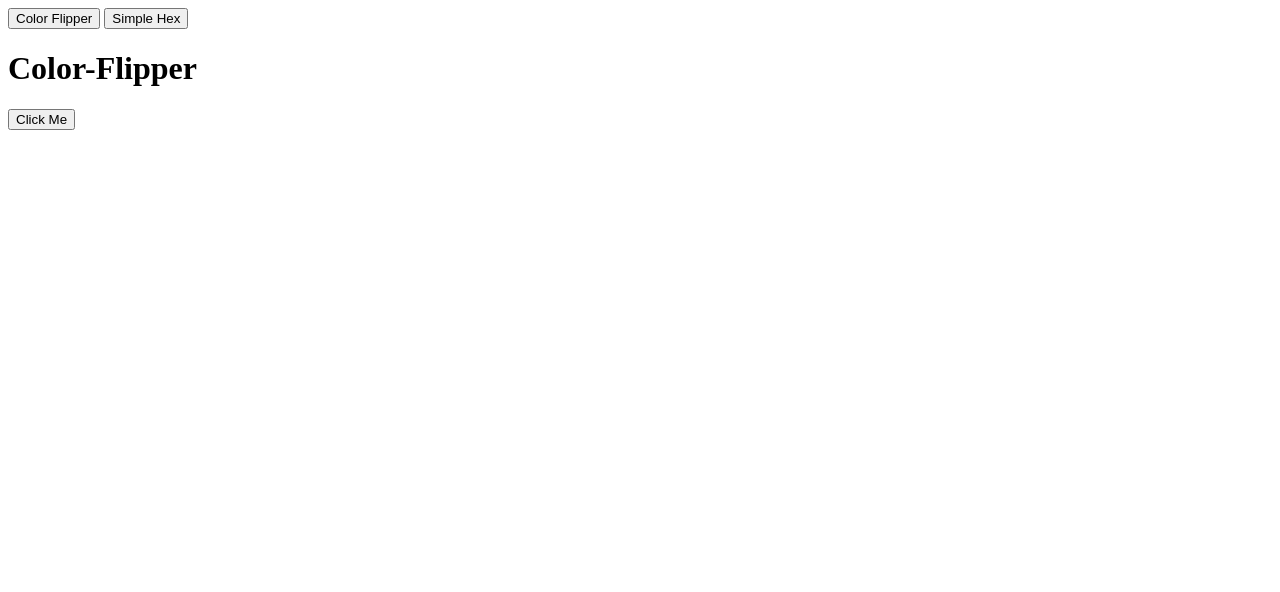
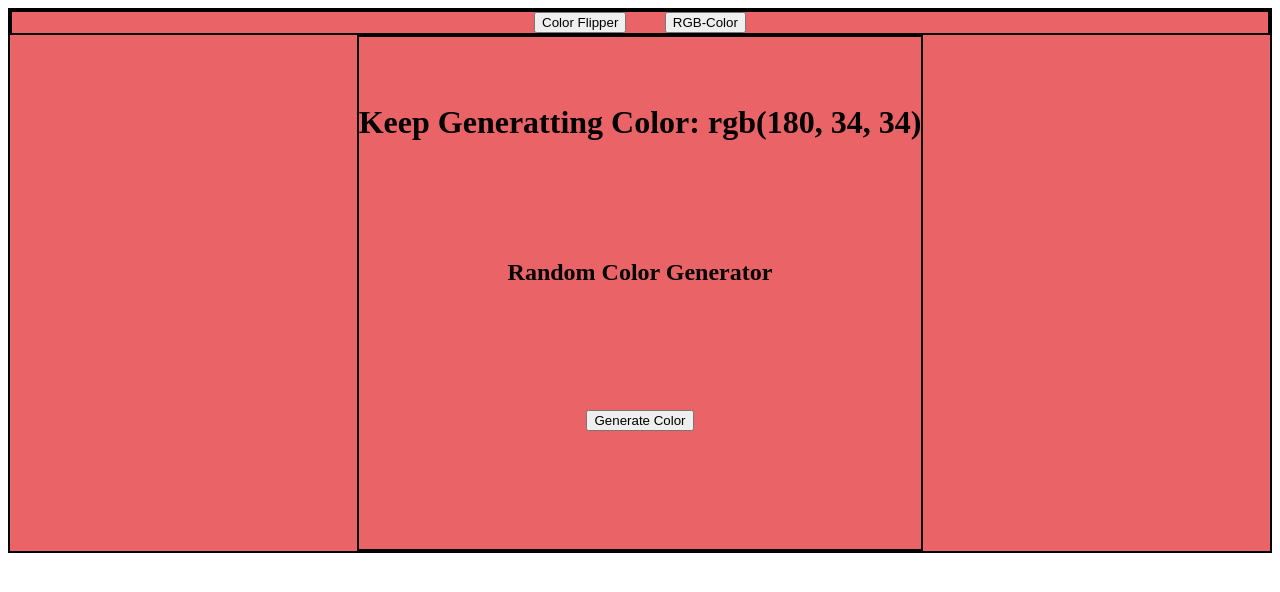
Before and after one commit to Kristall96/ColorFlipper, a plain HTML site: page index.html in a window 1280 px wide. Both pictures are taken after a click on the button "Color Flipper". Drawn offline with Linux system fonts and the light colour scheme.

Commit message:
updated files

```diff
--- a/index.html
+++ b/index.html
@@ -8,11 +8,14 @@
   </head>
   <body>
     <div id="section-main">
-      <button class="btn" id="text-color">Color Flipper</button>
-      <button class="btn" id="hex-color">Simple Hex</button>
+      <div id="btnDiv-id">
+        <button class="btn" id="text-color">Color Flipper</button>
+        <button class="btn" id="hex-color">RGB-Color</button>
+      </div>
       <div id="content">
-        <h1 class="heading">Color-Flipper</h1>
-        <button class="btn" id="change-color">Click Me</button>
+        <h1 id="heading">Color-Flipper</h1>
+        <h2 id="colorGenerator">Random Color Generator</h2>
+        <button class="btn" id="change-color">Generate Color</button>
       </div>
     </div>
     <script src="./script.js"></script>
--- a/script.js
+++ b/script.js
@@ -0,0 +1,49 @@
+let mainContent = document.getElementById("section-main");
+let btnDiv = document.getElementById("btnDiv-id");
+let btnTextColor = document.getElementById("text-color");
+let rgbColor = document.getElementById("hex-color");
+let changeColor = document.getElementById("change-color");
+let content = document.getElementById("content");
+let h1 = document.getElementById("heading");
+
+function getBackgroundColor(ContentBackgroundColor) {
+  const contentBackground = window.getComputedStyle(ContentBackgroundColor);
+  return contentBackground.backgroundColor;
+}
+
+btnTextColor.addEventListener("click", function (e) {
+  const bgColor = getBackgroundColor(mainContent);
+  h1.textContent = `Keep Generatting Color: ${bgColor}`;
+  mainContent.style.backgroundColor = randomColor();
+});
+
+rgbColor.addEventListener("click", function (e) {
+  const bgColor = getBackgroundColor(mainContent);
+  h1.textContent = `Background Color: ${bgColor}`;
+
+  console.log(h1.textContent);
+});
+
+function randomColor() {
+  let hex = ["#"];
+  let letter = ["A", "B", "C", "D", "E", "F"];
+  let numbers = ["0", "1", "2", "3", "4", "5", "6", "7", "8", "9"];
+  let randomLetters = letter.sort(() => Math.random() - 0.5).slice(0, 2);
+  let randomFirstNumbers = numbers.sort(() => Math.random() - 0.5).slice(0, 2);
+  let randomSecondNumbers = numbers.sort(() => Math.random() - 0.5).slice(0, 2);
+  let createTheColor = hex
+    .concat(randomLetters)
+    .concat(randomFirstNumbers)
+    .concat(randomSecondNumbers)
+    .join("");
+  console.log(randomLetters);
+  console.log(randomFirstNumbers);
+  console.log(randomSecondNumbers);
+  console.log(createTheColor);
+  return createTheColor;
+}
+
+changeColor.addEventListener("click", function (e) {
+  mainContent.style.backgroundColor = randomColor();
+  h1.textContent = `Color-Flipper`;
+});
--- a/style.css
+++ b/style.css
@@ -0,0 +1,24 @@
+#section-main {
+  border: 2px solid black;
+  background-color: rgb(180, 34, 34);
+}
+#btnDiv-id {
+  display: flex;
+  justify-content: center;
+  gap: 3vw;
+  border: 2px solid black;
+}
+#content {
+  text-align: center;
+  justify-self: center;
+  border: 2px solid black;
+  height: 40vw;
+  line-height: 10vw;
+  vertical-align: middle;
+}
+#content h1 button {
+  display: inline-block;
+}
+.heading {
+  border: 2px solid black;
+}
```
